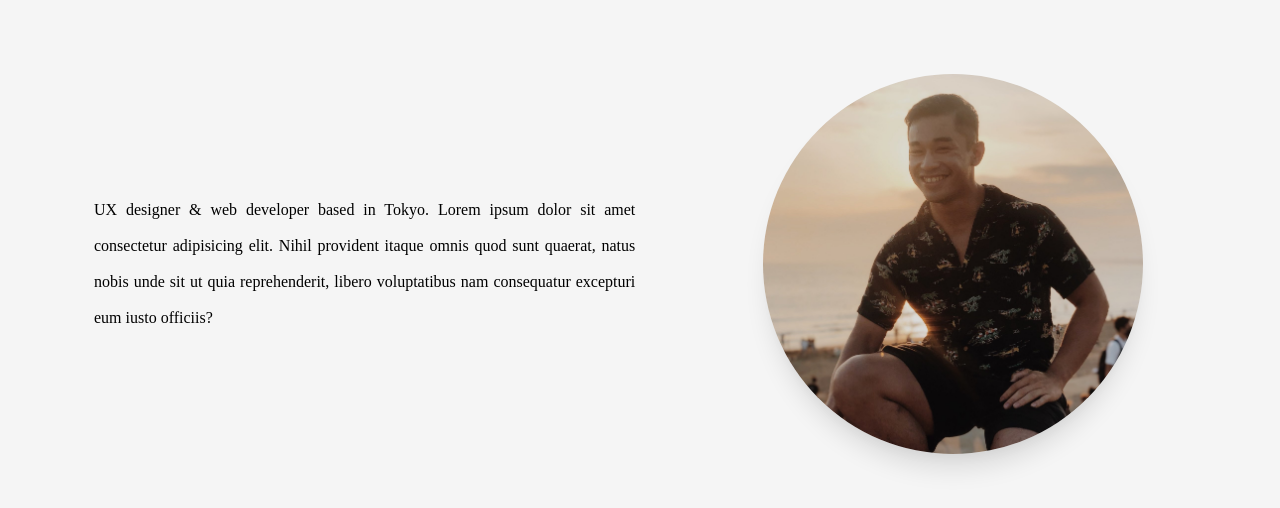
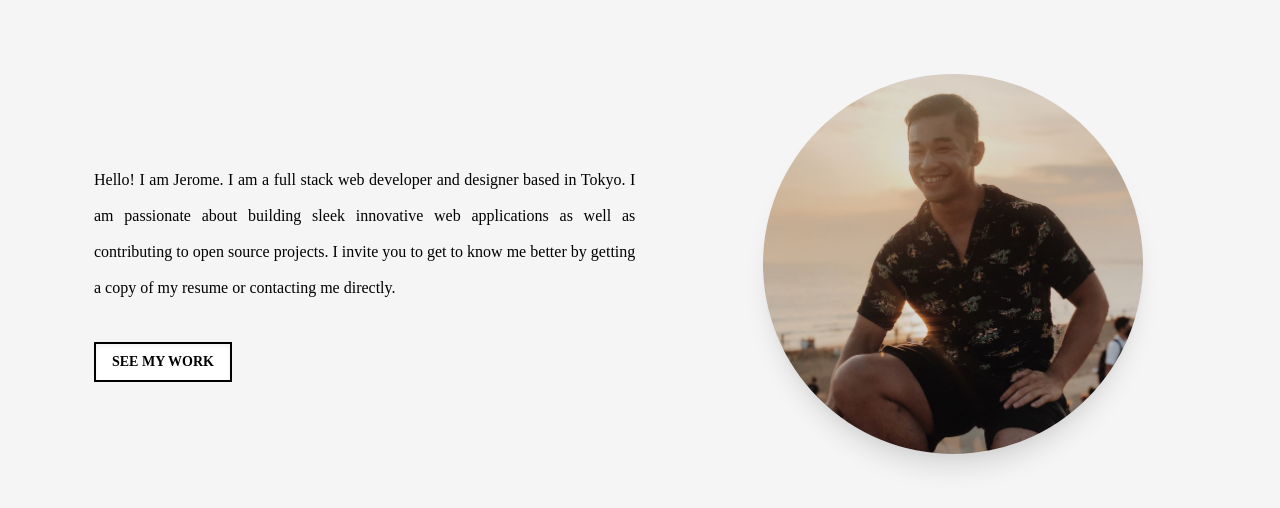
Before and after one commit to synerjay/jerometo.com, a Gatsby site: page / in a window 1280 px wide. Shown: the part 112-620 px from the top of the page. Built offline with nearby package versions, Linux system fonts and the light colour scheme; Gatsby itself is replaced by a stand-in of ours.

Commit message:
added button in the about page

```diff
--- a/src/pages/index.js
+++ b/src/pages/index.js
@@ -9,7 +9,6 @@ import { header, btn } from "../styles/home.module.css" // <-- changes in Gatsby
 //The CSS styling scopes the specific HTML tags in this component
 
 export default function Home({ data }) {
-  console.log(data)
   // the data image is passed down as props once graphQl is exported below
   // In an optimized image, the query needs to access is:
   // data > file > childImageSharp > fluid
@@ -21,18 +20,22 @@ export default function Home({ data }) {
     <Layout>
       <section className={header}>
         <div className="flex flex-col gap-y-7 md:gap-y-0 md:gap-x-16 md:flex-row mt-0 md:mt-10 items-center w-full">
-          <div className="flex items-center justify-center w-full md:w-11/12   ">
+          <div className="flex flex-col items-center md:items-start w-full md:w-11/12   ">
             {/* <h2>Design</h2>
           <h3>Develop & Deploy</h3> */}
-            <p className="text-black font-normal leading-9 text-justify w-full px-5 md:px-16">
-              UX designer & web developer based in Tokyo. Lorem ipsum dolor sit
-              amet consectetur adipisicing elit. Nihil provident itaque omnis
-              quod sunt quaerat, natus nobis unde sit ut quia reprehenderit,
-              libero voluptatibus nam consequatur excepturi eum iusto officiis?
+            <p className="text-black text-md leading-9 text-justify w-full px-5 md:px-16">
+              Hello! I am Jerome. I am a full stack web developer and designer
+              based in Tokyo. I am passionate about building sleek innovative
+              web applications as well as contributing to open source projects.
+              I invite you to get to know me better by getting a copy of my
+              resume or contacting me directly.
             </p>
-            {/* <Link className="bg-black text-white p-3 rounded-lg" to="/work">
-            My Portfolio Projects
-          </Link> */}
+            <Link
+              className="border-2 mt-5 border-black mr-3 cursor-pointer inline-flex items-center leading-none h-10 shadow-inner bg-white hover:bg-theme-accent hover:text-white transition ease-in-out duration-700 focus:shadow-outline focus:outline-none text-black uppercase font-bold text-sm py-2 px-4 md:mx-16"
+              to="/work"
+            >
+              See my work
+            </Link>
           </div>
           <div className="w-1/2 mx-auto md:w-4/6  ">
             <Img
```
